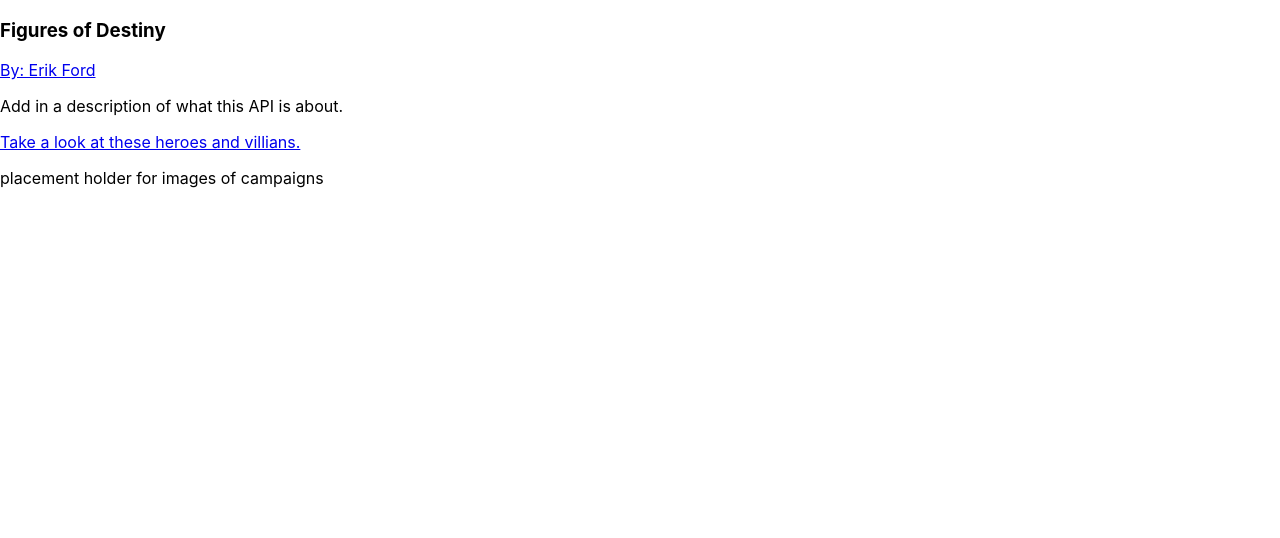
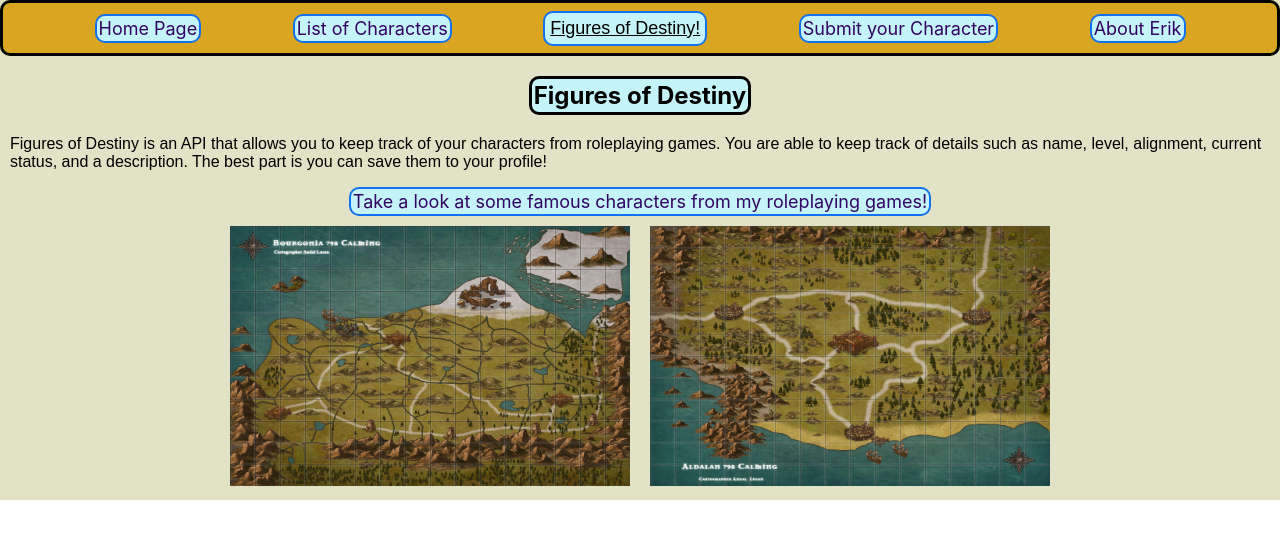
Before and after one commit to Morriden/characters-react, a React (Create React App) app: page / in a window 1280 px wide. Shown: the top 538 px of the page. Built offline with nearby package versions, Linux system fonts and the light colour scheme; no server answers.

Commit message:
some css done

```diff
--- a/src/AdminPage.js
+++ b/src/AdminPage.js
@@ -1,6 +1,6 @@
 import React, { Component } from 'react'
 import request from 'superagent';
-import { Link } from 'react-router-dom';
+import Header from './Header.js';
 export default class AdminPage extends Component {
     state = {
             name: '',
@@ -19,7 +19,7 @@ export default class AdminPage extends Component {
             is_alive: this.state.is_alive,
             description: this.state.description,
         })
-        this.props.history.push('/')
+        this.props.history.push('/listpage')
     }
 
     handleChange = (e) => {
@@ -36,34 +36,34 @@ export default class AdminPage extends Component {
 
     }
 
-
     render() {
         return (
             <div>
-                <Link to ={'/listpage'}>Look at more Heroes and Villians</Link>
-                <form onSubmit={this.handleSubmit}>
-                    <label>
-                        Character Name:
-                        <input onChange={this.handleChange} value={this.state.name} name="name" />
-                    </label>
+                <Header/>
+                <form className="admin-page-body" onSubmit={this.handleSubmit}>
+                        <label> Character Name: </label>
+                        <input className="admin-page-input" onChange={this.handleChange} value={this.state.name} name="name" />
+
+                        <label> Character Alignment: </label>
+                        <input className="admin-page-input" onChange={this.handleChange} value={this.state.alignment} name="alignment"/>
+
+                        <label> Character Description:</label>
+                        <input className="admin-page-input" onChange={this.handleChange} value={this.state.description} name="description"/>
+
+                    <div>
                         <label>
                             Character Level:
-                        <input onChange={this.handleChange} value={this.state.level} name="level" type="number"/>
+                            <input className="admin-page-input" onChange={this.handleChange} value={this.state.level} name="level" type="number"/>
                         </label>
-                    <label>
-                        Character Alignment:
-                        <input onChange={this.handleChange} value={this.state.alignment} name="alignment"/>
-                    </label>
+
                         <label>
                             Is Character Alive?
                             <input onChange={this.handleChange} name="is_alive" type="radio" value="true"/>
                             Is Character Dead?
                             <input onChange={this.handleChange} name="is_alive" type="radio" value=""/>
                         </label>
-                    <label>
-                        Character Description:
-                        <input onChange={this.handleChange} value={this.state.description} name="description"/>
-                    </label>
+                    </div>
+
                     <button>Submit</button>
                 </form>
             </div>
--- a/src/App.css
+++ b/src/App.css
@@ -1,38 +1,129 @@
-.App {
-  text-align: center;
+.home-page {
+  background-color: rgb(226, 226, 198);
 }
 
-.App-logo {
-  height: 40vmin;
-  pointer-events: none;
+header {
+  height: 50px;
+  border: 3px solid black;
+  border-radius: 10px;
+  display: flex;
+  justify-content: space-evenly;
+  align-items: center;
+  background-color: goldenrod;
 }
 
-@media (prefers-reduced-motion: no-preference) {
-  .App-logo {
-    animation: App-logo-spin infinite 20s linear;
-  }
+.link {
+  border: 2px solid rgb(18, 113, 238);
+  border-radius: 10px;
+  background-color: rgb(197, 244, 248);
+  padding: 2px;
+  text-decoration: none;
+  color: rgb(49, 4, 100);
+  font-size: large;
 }
 
-.App-header {
-  background-color: #282c34;
-  min-height: 100vh;
+.link:hover {
+  background-color: gray;
+}
+
+.link-title {
+  border: 2px solid rgb(18, 113, 238);
+  border-radius: 10px;
+  background-color: rgb(197, 244, 248);
+  padding: 5px;
+  text-decoration: underline;
+  color: rgb(0, 0, 0);
+  font-size: large;
+  font-family: fantasy;
+}
+
+img {
+  height: 260px;
+  width: 400px;
+  margin: 10px;
+}
+
+.home-page-header {
+  border: 3px solid black;
+  border-radius: 10px;
+  padding: 2px;
+  background-color:  rgb(197, 244, 248);
+}
+
+.home-page-body {
   display: flex;
+  justify-content: center;
   flex-direction: column;
   align-items: center;
-  justify-content: center;
-  font-size: calc(10px + 2vmin);
-  color: white;
 }
 
-.App-link {
-  color: #61dafb;
+.body-text {
+  margin-left: 10px;
+  font-family: fantasy;
+  margin-top: 0px;
 }
 
-@keyframes App-logo-spin {
-  from {
-    transform: rotate(0deg);
-  }
-  to {
-    transform: rotate(360deg);
-  }
+.character-link-home-page {
+  border: 2px solid rgb(18, 113, 238);
+  border-radius: 10px;
+  background-color: rgb(197, 244, 248);
+  padding: 2px;
+  text-decoration: none;
+  color: rgb(49, 4, 100);
+  font-size: large;
 }
+
+.character-link-home-page:hover {
+  background-color: gray;
+}
+
+.list-page {
+  display: grid;
+  grid-template-columns: repeat(3, 1fr);
+  grid-gap: 5px;
+  margin-right: 60px;
+}
+
+.list-item {
+  list-style-type: none;
+  font-family: fantasy;
+  font-size: small;
+  border: black 3px solid;
+  border-radius: 10px;
+  margin: 5px;
+  text-align: center;
+  background-color: goldenrod;
+}
+
+.link-to-character {
+  border: 2px solid black;
+  border-radius: 8px;
+  background-color: rgb(197, 244, 248);
+  padding: 2px;
+  color: rgb(49, 4, 100);
+  text-decoration: none;
+  color: rgb(8, 148, 113);
+}
+
+.link-to-character:hover {
+  background-color: gray;
+}
+
+.list-page-body {
+  background: red;
+}
+
+.admin-page-input {
+  width: 100%;
+  padding: 12px 20px;
+  margin: 8px 0;
+  display: inline-block;
+  border: 3px solid black;
+  border-radius: 10px;
+  box-sizing: border-box;
+}
+
+label {
+  border: 2px solid black;
+  border-radius: 10px;
+}
--- /dev/null
+++ b/src/Header.js
@@ -0,0 +1,16 @@
+import React, { Component } from 'react'
+import { Link } from 'react-router-dom'
+
+export default class Header extends Component {
+    render() {
+        return (
+            <header>
+                <Link className="link" to={`/`}>Home Page</Link>
+                <Link className="link" to={`/listpage`}>List of Characters</Link>
+                <p className="link-title">Figures of Destiny!</p>
+                <Link className="link" to={`/adminpage`}>Submit your Character</Link>
+                <Link className="link" to={`/aboutme`}>About Erik</Link>
+            </header>
+        )
+    }
+}
--- a/src/HomePage.js
+++ b/src/HomePage.js
@@ -1,12 +1,10 @@
 import React, { Component } from 'react'
 import request from 'superagent'
 import { Link } from 'react-router-dom';
-
-
-
+import Header from './Header.js'
+import './App.css'
 
 export default class HomePage extends Component {
-
 
     state = {
     data: []
@@ -20,17 +18,19 @@ this.setState({ data: data })
 }
     render() {
         return (
-            <div>
-                <header>
-                <h3 className='home-page-header'>
-                    Figures of Destiny
-                </h3>
-                <Link to={`./aboutme`}><p>By: Erik Ford</p></Link>
-                </header>
-                <p>Add in a description of what this API is about.</p>
-                <Link to={`/listpage`}>Take a look at these heroes and villians.</Link>
-                <p>placement holder for images of campaigns</p>
-
+            <div className="home-page">
+                <Header/>
+                <div className="home-page-body">
+                    <h2 className='home-page-header'>
+                        Figures of Destiny
+                    </h2>
+                    <p className="body-text">Figures of Destiny is an API that allows you to keep track of your characters from roleplaying games. You are able to keep track of details such as name, level, alignment, current status, and a description. The best part is you can save them to your profile!</p>
+                    <Link className="character-link-home-page" to={`/listpage`}>Take a look at some famous characters from my roleplaying games!</Link>
+                    <div>
+                        <img src="northmap.jpg" alt=""></img>
+                        <img src="southmap.jpg" alt=""></img>
+                    </div>
+                </div>
             </div>
         )
     }
--- a/src/ListItem.js
+++ b/src/ListItem.js
@@ -1,6 +1,6 @@
 import React, { Component } from 'react'
 import request from 'superagent'
-import { Link } from 'react-router-dom'
+import Header from './Header'
 
 export default class ListItem extends Component {
     state = {
@@ -18,7 +18,7 @@ export default class ListItem extends Component {
 
         return (
             <div>
-                        <Link to ={'/listpage'}>Look at more Heroes and Villians</Link>
+                        <Header/>
                         <h3>Name: {this.state.data.name}</h3>
                         <p>Level: {this.state.data.level}</p>
                         <p>Alignment: {this.state.data.alignment}</p>
--- a/src/ListPage.js
+++ b/src/ListPage.js
@@ -1,6 +1,7 @@
 import React, { Component } from 'react'
 import { Link } from 'react-router-dom'
 import request from 'superagent'
+import Header from './Header.js'
 
 export default class ListPage extends Component {
 
@@ -16,15 +17,18 @@ export default class ListPage extends Component {
 
     render() {
         console.log(this.state.data)
-        return <ul>{this.state.data.map(character =>
-                    <li>
-                        <Link to={`/listitem/${character.id}`}><h3>Name: {character.name}</h3></Link>
-                        <p>Level: {character.level}</p>
-                        <p>Alignment: {character.alignment}</p>
-                        <p>Current Status: {String(character.is_alive)}</p>
-                        <p>Description: {character.description}</p>
+        return <div className="list-page-body">
+                    <Header/>
+                        <ul className="list-page"> {this.state.data.map(character =>
+                            <li className="list-item">
+                            <Link className="link-to-character" to={`/listitem/${character.id}`}>Name: {character.name}</Link>
+                            <p>Character Level: {character.level}</p>
+                            <p>Character Alignment: {character.alignment}</p>
+                            <p>Alive?: {String(character.is_alive)}</p>
+                            <p>Description: {character.description}</p>
 
-                    </li>)}
-               </ul>
+                            </li>)}
+                        </ul>
+               </div>
     }
 }
```
Also changed, not shown: public/northmap.jpg (added), public/southmap.jpg (added). Lines whose indentation alone changed are shown as unchanged.
